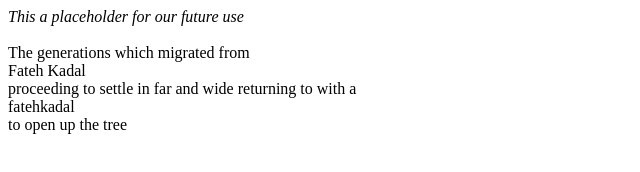
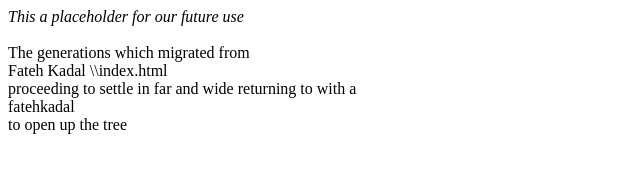
Before and after one commit to rraina67/rraina67-rraina67.github.io, a plain HTML site: page 2c030261ca98b4ee7139337a75f71dca70c55b21/index.html in a window 1280 px wide. Shown: the full height of the page, 0-640 px from the left. Drawn offline with Linux system fonts and the light colour scheme.

Commit message:
Update index.html

```diff
--- a/2c030261ca98b4ee7139337a75f71dca70c55b21/index.html
+++ b/2c030261ca98b4ee7139337a75f71dca70c55b21/index.html
@@ -5,6 +5,7 @@
 The generations which migrated from
   <br>
   Fateh Kadal
+  \\index.html
   <br>
  proceeding to settle in far and wide returning to with a
   <br>
```
